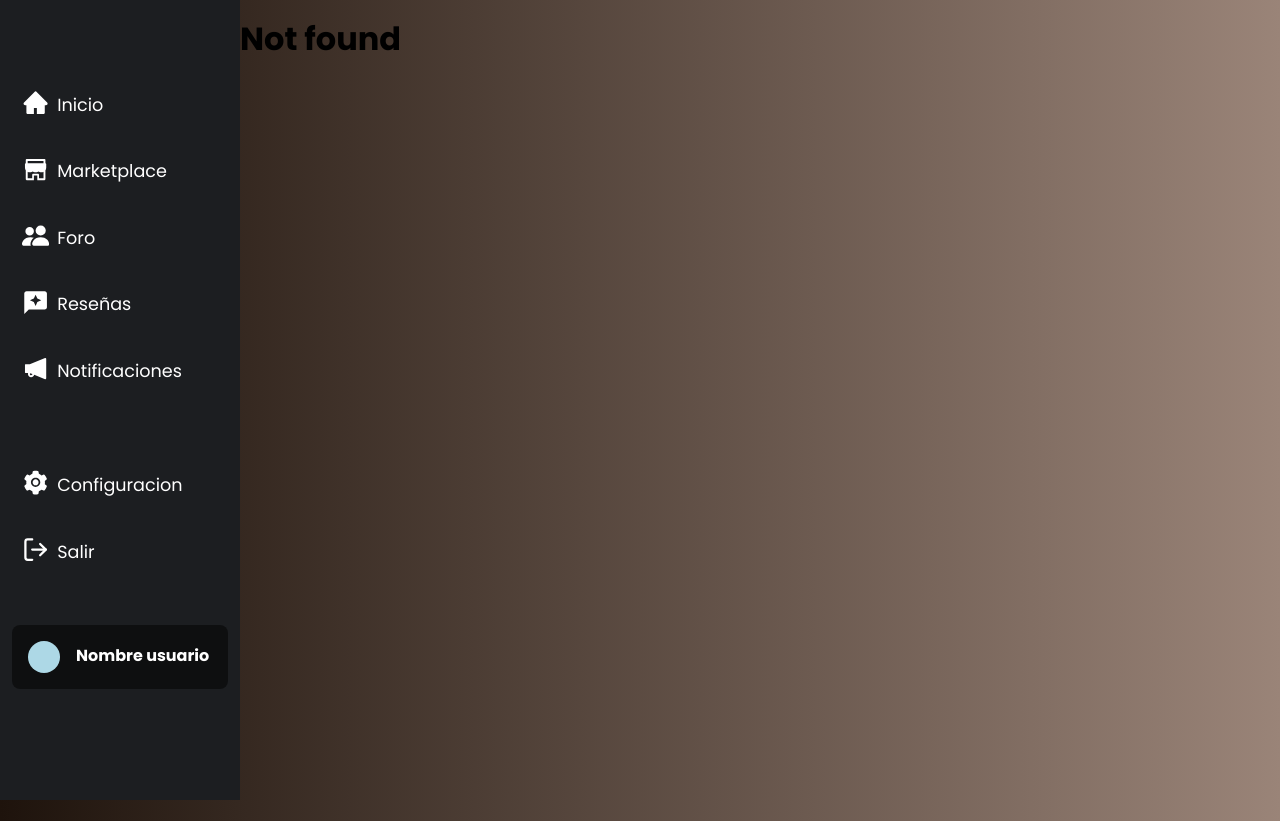
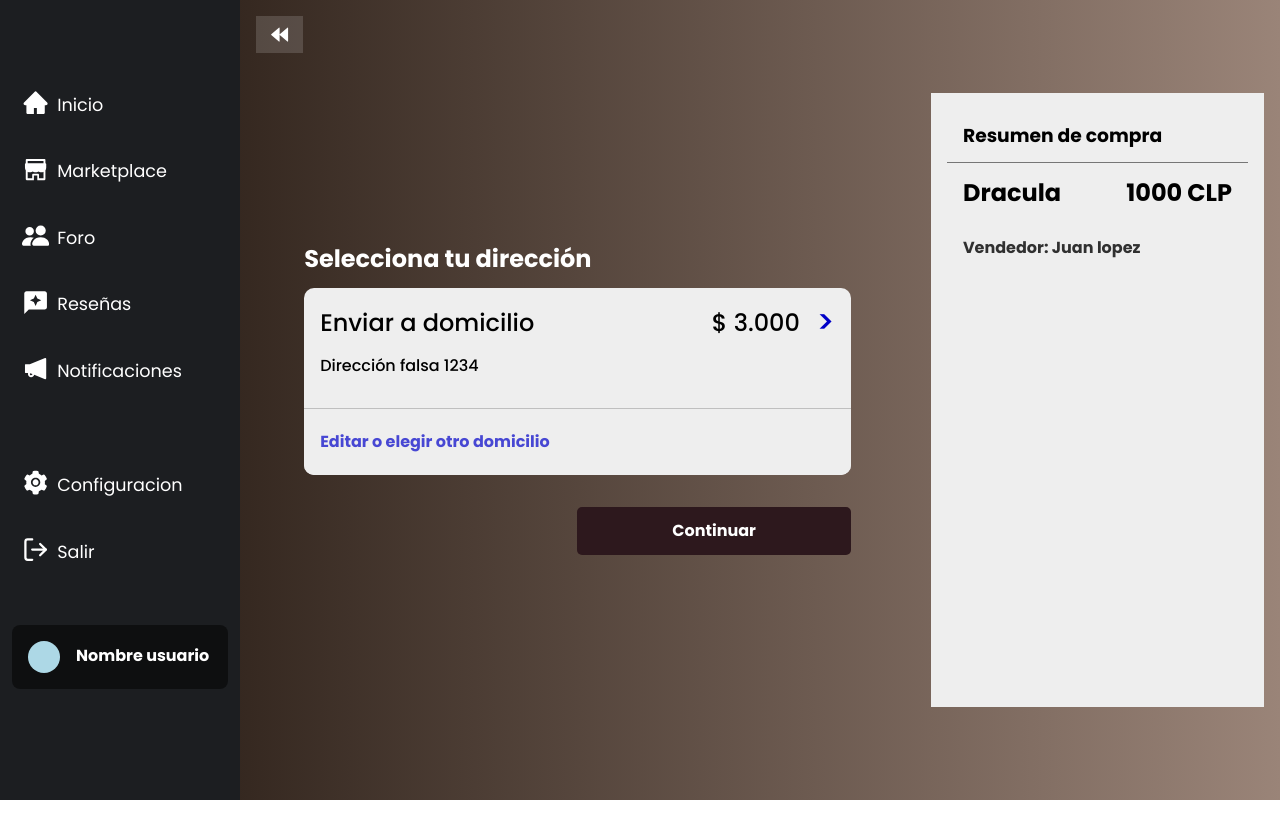
Before and after one commit to cHris0119/Liber-Locus, a React (Vite) app in the folder client_frontend/: page /detalleEnvio/1 in a window 1280 px wide. Before the commit this address had no page. After the commit the page ends 800 px from the top, so only its background shows below. Built offline with nearby package versions, Linux system fonts and the light colour scheme.

Commit message:
Detalle de envio

```diff
--- /dev/null
+++ b/client_frontend/src/components/SelectDirection/SelectDirection.css
@@ -0,0 +1,68 @@
+.selectDirection-container{
+    display: flex;
+    flex-direction: column;
+    gap: 1rem;
+    padding: 1rem;
+    width: 90%;
+}
+
+.selectDirection-container h2{
+    color: #fff;
+}
+
+.direction-container{
+    background-color: #eee;
+    border-radius: 10px;
+    display: flex;
+    flex-direction: column;
+    gap: 1rem;
+}
+
+.direction-main{
+    display: flex;
+    flex-direction: column;
+    gap: 1rem;
+    padding: 1rem;
+    color: #000;
+}
+
+.direction-header{
+    display: flex;
+    justify-content: space-between;
+    align-items: center;
+    font-size: 1.5rem;
+    font-weight: 500;
+}
+
+.direction-header p{
+    display: flex;
+    align-items: center;
+    gap: 1rem;
+}
+
+.direction-header span{
+    font-size: 2rem;
+    color: rgba(0, 0, 200, 1);
+}
+
+.direction-content p{
+    font-weight: 500;
+}
+
+.direction-footer{
+    padding: 1.5rem 1rem;
+    border-top: 1px solid rgba(0, 0, 0, 0.2);
+    background-color: #eee;
+    display: flex;
+    align-items: center;
+    border-radius: 0 0 10px 10px;
+}
+
+.link-editDirection{
+    text-decoration: none;
+    color: rgba(0, 0, 200, .7);
+}
+
+.link-editDirection:hover{
+    color: rgba(0, 0, 200, 1);
+}
--- /dev/null
+++ b/client_frontend/src/components/SelectDirection/SelectDirection.jsx
@@ -0,0 +1,30 @@
+import './SelectDirection.css'
+import { NavLink } from 'react-router-dom'
+
+const SelectDirection = () => {
+  return (
+    <div className='selectDirection-container'>
+
+      <h2>Selecciona tu dirección</h2>
+
+      <div className='direction-container'>
+        <div className='direction-main'>
+          <header className="direction-header">
+            <p>Enviar a domicilio</p>
+            <p>$ 3.000 <span>{'>'}</span></p>
+          </header>
+          <main className="direction-content">
+            <p>Dirección falsa 1234</p>
+          </main>
+        </div>
+
+        <footer className="direction-footer">
+          <NavLink className='link-editDirection'>Editar o elegir otro domicilio</NavLink>
+        </footer>
+      </div>
+
+    </div>
+  )
+}
+
+export default SelectDirection
--- /dev/null
+++ b/client_frontend/src/components/SummaryProduct/SummaryProduct.css
@@ -0,0 +1,42 @@
+.summaryProduct-container{
+    background-color: #eee;
+    display: flex;
+    flex-direction: column;
+    width: 100%;
+    padding: 1rem;
+}
+
+.summaryProduct-container h3{
+    text-align: left;
+    padding: 1rem;
+    border-bottom: 1px solid rgba(0, 0, 0, .5);
+}
+
+.summaryProduct-detail{
+    padding: 1rem;
+    list-style: none;
+    display: flex;
+    justify-content: space-between;
+    align-items: center;
+    font-size: 1.5rem;
+    font-weight: 600;
+}
+
+.summaryProduct-seller{
+    padding: 1rem;
+    list-style: none;
+    font-size: 1rem;
+    font-weight: 600;
+    color: rgba(0, 0, 0, .8);
+}
+
+@media screen and (min-width: 1265px) {
+    .summaryProduct-container{
+        background-color: #eee;
+        display: flex;
+        flex-direction: column;
+        width: 50%;
+        height: 80%;
+
+    }
+  }
--- /dev/null
+++ b/client_frontend/src/components/SummaryProduct/SummaryProduct.jsx
@@ -0,0 +1,18 @@
+import './SummaryProduct.css'
+
+const SummaryProduct = ({ book }) => {
+  return (
+    <ul className='summaryProduct-container'>
+      <h3>Resumen de compra</h3>
+      <div className="summaryProduct-detail">
+        <li>{book.name}</li>
+        <li>{book.price} CLP</li>
+      </div>
+      <div className="summaryProduct-seller">
+        <li>Vendedor: Juan lopez</li>
+      </div>
+    </ul>
+  )
+}
+
+export default SummaryProduct
--- a/client_frontend/src/pages/PostDetail/PostDetail.css
+++ b/client_frontend/src/pages/PostDetail/PostDetail.css
@@ -99,11 +99,15 @@
     padding: 0 1rem;
 }
 
+.link-buyButton{
+    width: 50%;
+}
+
 .buyButton{
     background-color: #2d181d;
     color: #fff;
     border: none;
-    width: 50%;
+    width: 100%;
     font-size: 1.2rem;
     font-weight: 600;
     padding: 1rem;
--- a/client_frontend/src/pages/PostDetail/PostDetail.jsx
+++ b/client_frontend/src/pages/PostDetail/PostDetail.jsx
@@ -1,4 +1,4 @@
-import { useParams } from 'react-router-dom'
+import { useParams, NavLink } from 'react-router-dom'
 import booksList from '../../mocks/lastPostsMock.json'
 import './PostDetail.css'
 import BackButton from '../../components/BackButton/BackButton'
@@ -26,7 +26,7 @@ const PostDetail = () => {
             <li className='productDescription'><p>Buen libro, buena historia, bla bla bla.</p></li>
           </ul>
           <div className="buyButton-container">
-            <button className='buyButton'>Comprar</button>
+            <NavLink className='link-buyButton' to={`/detalleEnvio/${postId}`}><button className='buyButton' >Comprar</button></NavLink>
           </div>
         </div>
       </div>
--- /dev/null
+++ b/client_frontend/src/pages/ShippingDetail/ShippingDetail.css
@@ -0,0 +1,45 @@
+.shippingDetail-container{
+    height: 100%;
+    align-items: center;
+    position: relative;
+    justify-content: space-between;
+    flex-direction: column;
+}
+
+.continuar-btn-container{
+    width: 90%;
+    padding: 1rem;
+    text-align: end;
+}
+
+.continuar-btn{
+    padding: 15px;
+    width: 50%;
+    border: none;
+    font-weight: 600;
+    background-color: #2d181d;
+    color: #fff;
+    border-radius: 5px;
+}
+
+.continuar-btn:hover{
+    cursor: pointer;
+    background-color: #2d181dcd;
+}
+
+.shipping-direction-container{
+    width: 100%;
+    height: 100%;
+    display: flex;
+    flex-direction: column;
+    align-items: center;
+    justify-content: center;
+}
+
+@media screen and (min-width: 1265px) {
+    .shippingDetail-container{
+        justify-content: space-between;
+        flex-direction: row;
+        padding: 1rem;
+    }
+  }
--- /dev/null
+++ b/client_frontend/src/pages/ShippingDetail/ShippingDetail.jsx
@@ -0,0 +1,31 @@
+import booksList from '../../mocks/lastPostsMock.json'
+import { useParams } from 'react-router-dom'
+import SelectDirection from '../../components/SelectDirection/SelectDirection'
+import './ShippingDetail.css'
+import BackButton from '../../components/BackButton/BackButton'
+import SummaryProduct from '../../components/SummaryProduct/SummaryProduct'
+
+const ShippingDetail = () => {
+  const { postId } = useParams()
+  const books = booksList.Books
+  const selectedBook = books.find(book => book.id === Number(postId))
+  console.log(selectedBook)
+
+  return (
+    <div className='mainContent shippingDetail-container'>
+      <BackButton />
+
+      <div className='shipping-direction-container'>
+        <SelectDirection />
+        <div className="continuar-btn-container">
+          <button className='continuar-btn'>Continuar</button>
+        </div>
+      </div>
+
+      <SummaryProduct book={selectedBook} />
+
+    </div>
+  )
+}
+
+export default ShippingDetail
--- a/client_frontend/src/routes/RoutesList.jsx
+++ b/client_frontend/src/routes/RoutesList.jsx
@@ -3,6 +3,7 @@ import Home from '../pages/Home'
 import Marketplace from '../pages/Marketplace'
 import PostDetail from '../pages/PostDetail/PostDetail'
 import PublishBookForm from '../components/PublishBookForm/PublishBookForm'
+import ShippingDetail from '../pages/ShippingDetail/ShippingDetail'
 
 const RoutesList = () => {
   return (
@@ -14,6 +15,7 @@ const RoutesList = () => {
       <Route path="/notificaciones" element={<h1>Notificaciones</h1>} />
       <Route path="/detallePost/:postId" element={<PostDetail />} />
       <Route path="/publicarLibro" element={<PublishBookForm />} />
+      <Route path="/detalleEnvio/:postId" element={<ShippingDetail />} />
       <Route path="*" element={<h1>Not found</h1>} />
     </Routes>
   )
```
